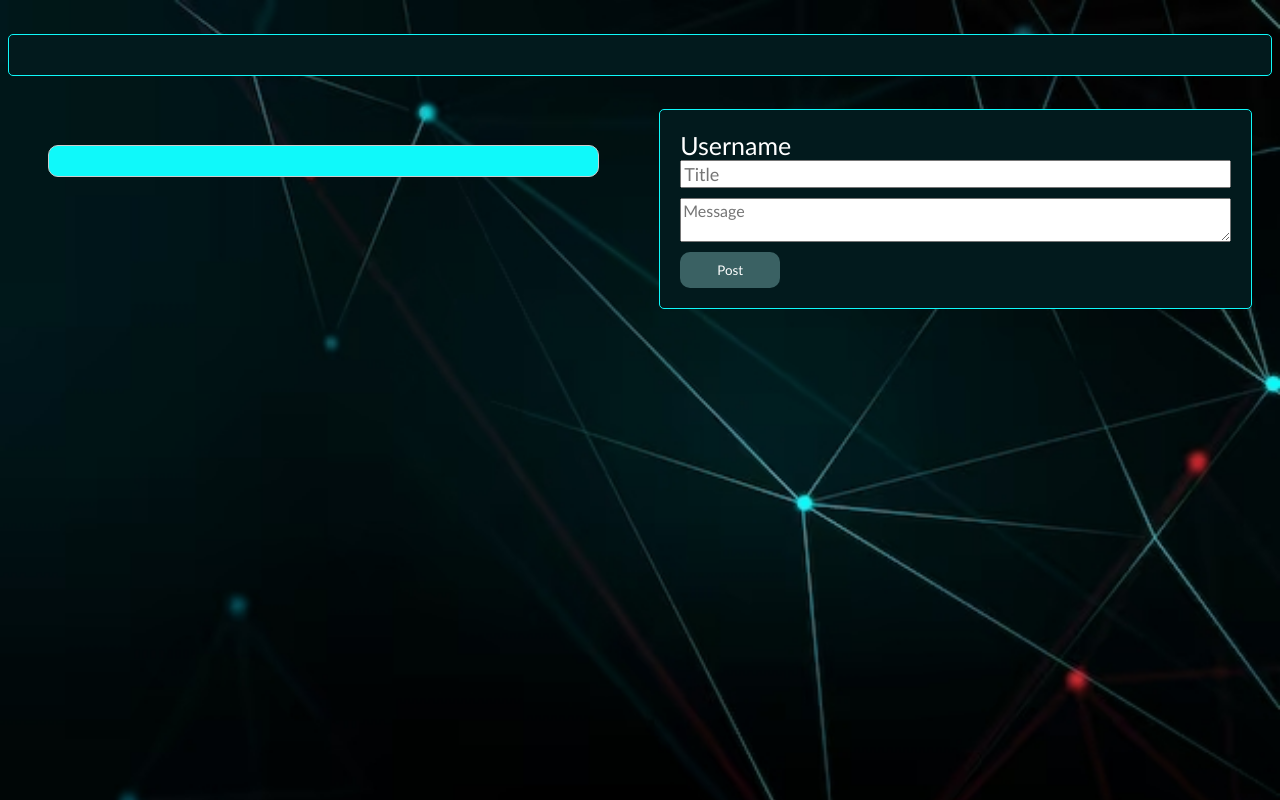
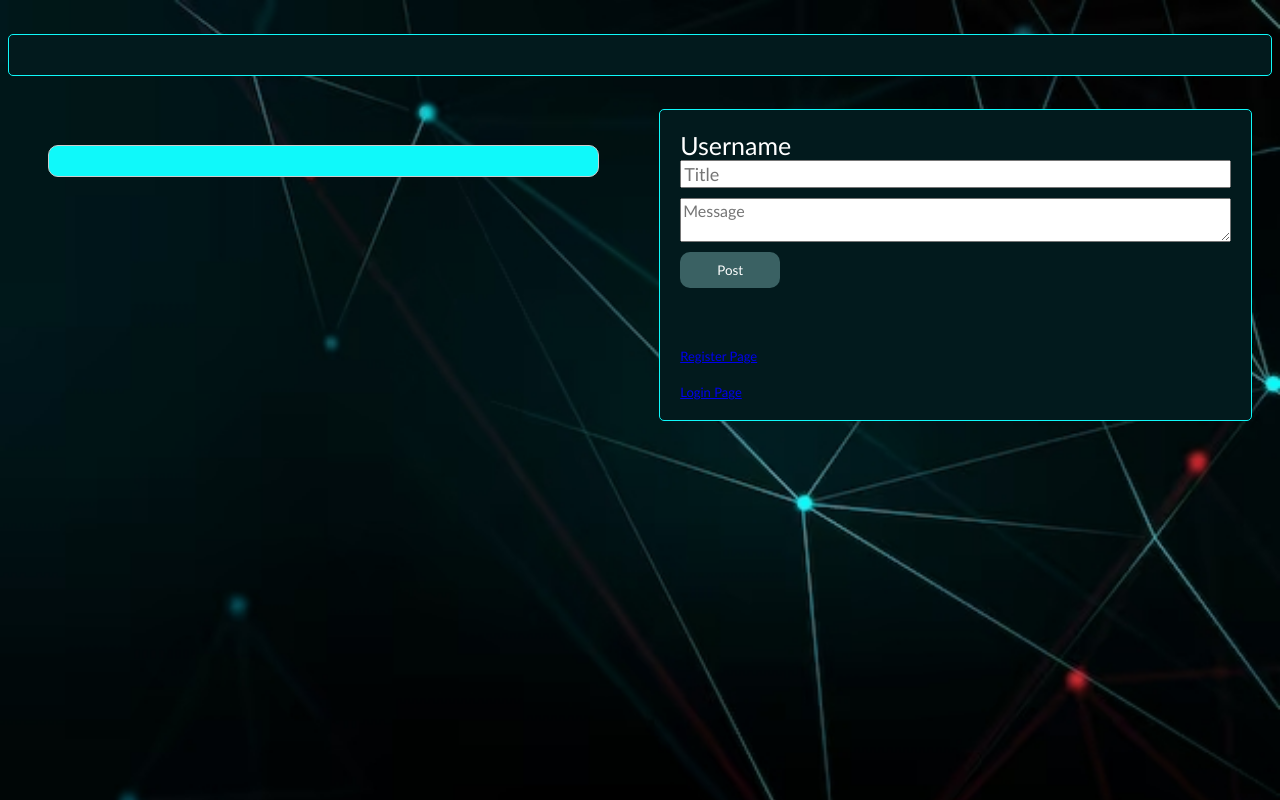
Before and after one commit to junyanchen123/312, a plain HTML site: page hello_flask/templates/posts.html in a window 1280 px wide. Drawn offline with Linux system fonts and the light colour scheme; no server answers.

Commit message:
updated redirect links

```diff
--- a/hello_flask/templates/posts.css
+++ b/hello_flask/templates/posts.css
@@ -93,3 +93,13 @@ button:active{
     color: #010F10;
 
 }
+
+#lpage {
+    font-size: small;
+    margin-top: 20px;
+}
+
+#rpage {
+    font-size: small;
+    margin-top: 60px;
+}
--- a/hello_flask/templates/posts.html
+++ b/hello_flask/templates/posts.html
@@ -25,6 +25,12 @@
                 <textarea class="post-message" id="messageBox" placeholder="Message"></textarea>
                 <button onclick="post();">Post</button>
             </div>
+            <div id="rpage">
+                <a href="/">Register Page</a>
+            </div>
+            <div id="lpage">
+                <a href="/login.html">Login Page</a>
+            </div>
         </div>
     </div>
 
```
